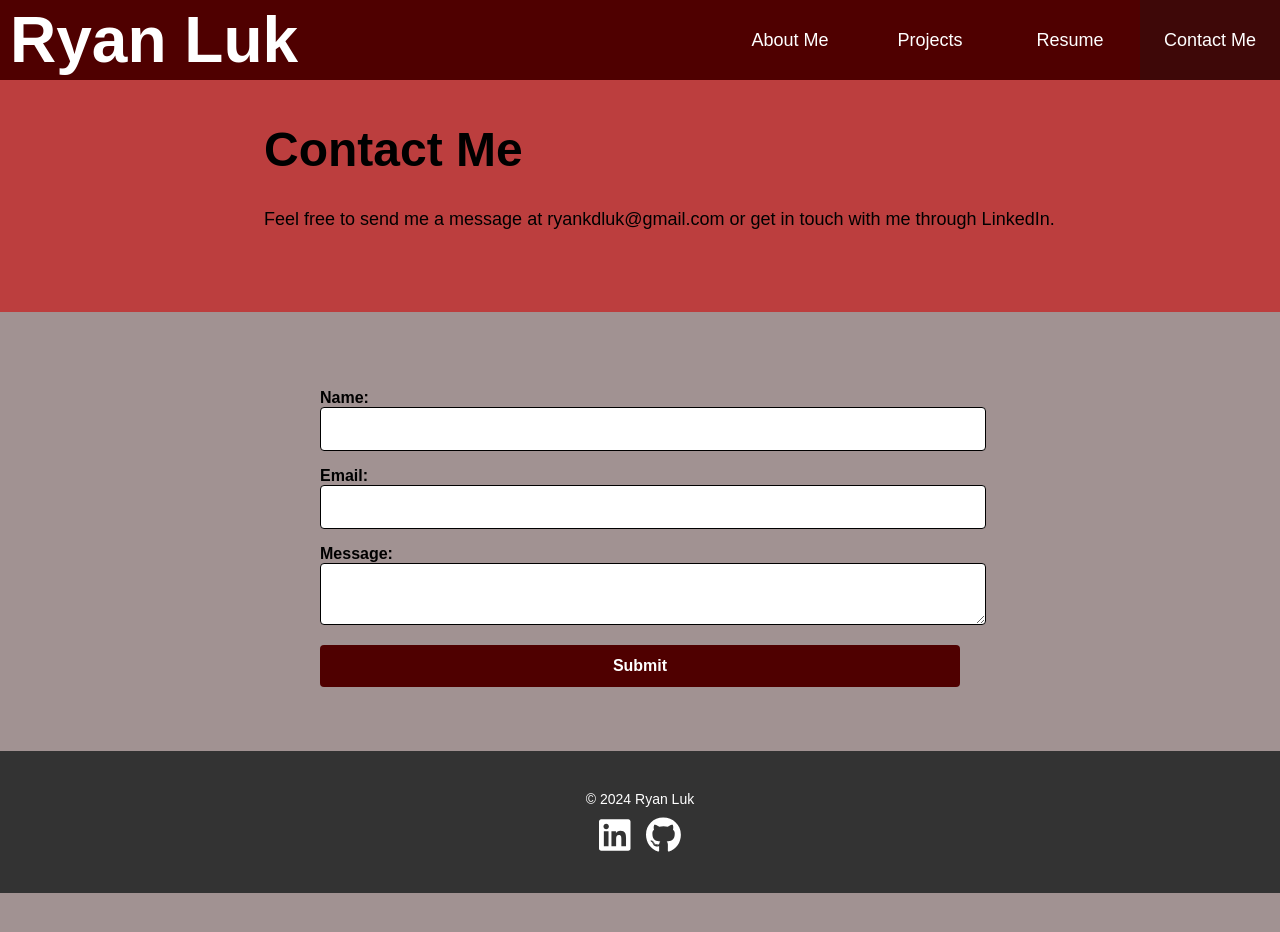
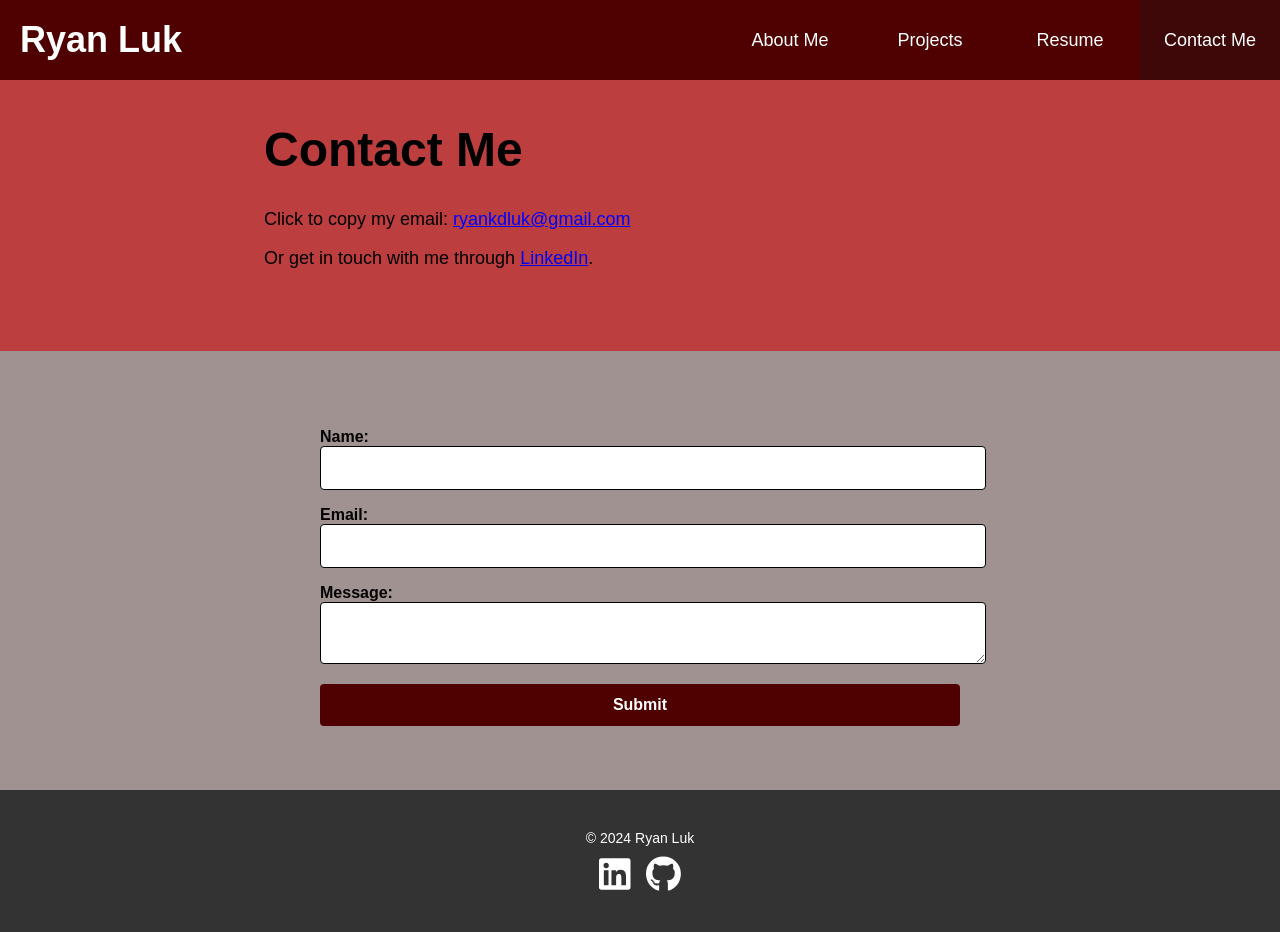
Before and after one commit to luk-ryan/luk-ryan.github.io, a React (Vite) app: page /contact in a window 1280 px wide. Before the commit the page ends 893 px from the top, so only its background shows below. Built offline with nearby package versions, Linux system fonts and the light colour scheme.

Commit message:
updated contact page

```diff
--- a/src/App.jsx
+++ b/src/App.jsx
@@ -7,12 +7,14 @@ import Contact from "./pages/Contact";
 import Projects from "./pages/Projects";
 import ProjectDetail from "./pages/ProjectDetail";
 import Resume from "./pages/Resume";
+import ScrollToTop from "./components/ScrollToTop";
 import "./index.css";
 
 function App() {
   return (
     <div className="app">
       <Router>
+        <ScrollToTop />
         <NavBar />
         <Routes>
           <Route path="/" element={<Home />} />
--- /dev/null
+++ b/src/components/ScrollToTop.jsx
@@ -0,0 +1,14 @@
+import { useEffect } from "react";
+import { useLocation } from "react-router-dom";
+
+const ScrollToTop = () => {
+  const { pathname } = useLocation();
+
+  useEffect(() => {
+    window.scrollTo(0, 0);
+  }, [pathname]);
+
+  return null;
+};
+
+export default ScrollToTop;
--- a/src/index.css
+++ b/src/index.css
@@ -48,8 +48,8 @@ body {
 
 .navbar .logo a {
   margin: 0;
-  margin-left: 10px;
-  font-size: var(--font-large);
+  margin-left: 20px;
+  font-size: var(--font-medium);
   color: var(--footer-text-color);
   text-decoration: none;
   font-weight: bold;
--- a/src/pages/Contact.jsx
+++ b/src/pages/Contact.jsx
@@ -9,6 +9,17 @@ const Contact = () => {
 
   const [errors, setErrors] = useState({});
   const [isSubmitted, setIsSubmitted] = useState(false);
+  const [copyMessage, setCopyMessage] = useState("");
+
+  const emailAddress = "ryankdluk@gmail.com";
+
+    // Handle copying email to clipboard
+    const copyToClipboard = () => {
+      navigator.clipboard.writeText(emailAddress).then(() => {
+        setCopyMessage("Email copied to clipboard!");
+        setTimeout(() => setCopyMessage(""), 2000); // Clear message after 2 seconds
+      });
+    };
 
   // Handle form input changes
   const handleChange = (e) => {
@@ -49,8 +60,25 @@ const Contact = () => {
       <div className="introduction">
         <h1>Contact Me</h1>
         <p>
-          Feel free to send me a message at ryankdluk@gmail.com or get in touch
-          with me through LinkedIn.
+          Click to copy my email:{" "}
+          <span
+            onClick={copyToClipboard}
+            style={{ color: "blue", cursor: "pointer", textDecoration: "underline" }}
+          >
+            {emailAddress}
+          </span>
+        </p>
+        {copyMessage && <p style={{ color: "green" }}>{copyMessage}</p>}
+        <p>
+          Or get in touch with me through{" "}
+          <a
+            href="https://linkedin.com/in/ryan-k-luk"
+            target="_blank"
+            rel="noopener noreferrer"
+          >
+            LinkedIn
+          </a>
+          .
         </p>
       </div>
       <div className="contact">
--- a/src/pages/Home.jsx
+++ b/src/pages/Home.jsx
@@ -16,14 +16,14 @@ const Home = () => {
       <div className="content">
         <div className="home-projects">
           <h1>My Projects</h1>
-          <p>Description</p>
+          <p>Showcase of projects I've done in the past.</p>
           <Link className="button-link" to="/projects">
             View Projects
           </Link>
         </div>
         <div className="home-projects">
           <h1>Work Experience</h1>
-          <p>Description</p>
+          <p>Record of all my work history.</p>
           <Link className="button-link" to="/resume">
             View Resume
           </Link>
--- a/src/pages/ProjectDetail.jsx
+++ b/src/pages/ProjectDetail.jsx
@@ -26,7 +26,7 @@ const ProjectDetail = () => {
             </a>
           </p>
         </div>
-        <div>
+        <div className="content">
           <h2>Overview</h2>
           <p>
             This side project aims to assist students in maintaining
--- a/src/pages/Projects.jsx
+++ b/src/pages/Projects.jsx
@@ -20,7 +20,7 @@ const Projects = () => {
         <h1>Projects</h1>
         <p>Here are projects I've done in the past.</p>
       </div>
-      <div className="projects">
+      <div className="content projects">
         <Link to={`/projects/${formatTitle(projects[0].name)}`}>
           <h2>{projects[0].name}</h2>
         </Link>
```
